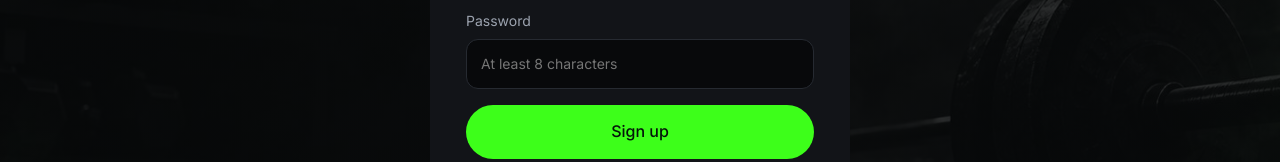
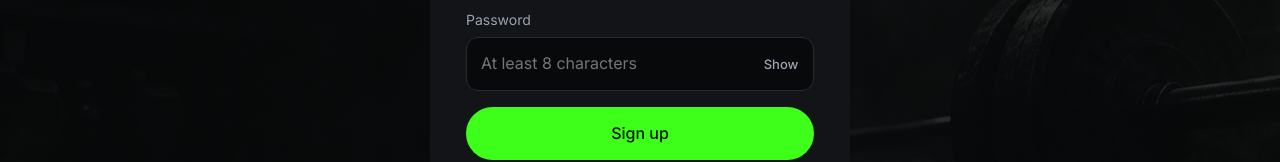
Before and after one commit to 202612698-lab/muscle-hub, a plain HTML site: page signup.html in a window 1280 px wide. Shown: the part 465-627 px from the top of the page. Drawn offline with Linux system fonts and the light colour scheme.

Commit message:
Add password visibility controls

```diff
--- a/css/style.css
+++ b/css/style.css
@@ -1158,3 +1158,38 @@ h3 {
 :where(main, footer, .wiz) :is(strong, b) {
   font-weight: 500;
 }
+
+
+.auth-password {
+  display: grid;
+  gap: 6px;
+}
+.auth-password-field {
+  position: relative;
+}
+.auth-password-field input {
+  width: 100%;
+}
+.auth-password-field:has(.password-toggle:not([hidden])) input {
+  padding-inline-end: 4.5rem;
+}
+.auth-password-field input::-ms-reveal {
+  display: none;
+}
+.password-toggle {
+  position: absolute;
+  inset: 4px 5px 4px auto;
+  min-width: 3.5rem;
+  padding: 0 8px;
+  border: 1px solid transparent;
+  border-radius: 8px;
+  background: transparent;
+  color: var(--muted);
+  font: 500 13px Inter, system-ui, sans-serif;
+  cursor: pointer;
+}
+.password-toggle:hover,
+.password-toggle:focus-visible {
+  border-color: var(--line);
+  color: var(--text);
+}
--- a/js/auth.js
+++ b/js/auth.js
@@ -231,6 +231,15 @@
 
   function bindAuthForm() {
     const form = document.querySelector(".auth-card");
+    const passwordInput = form.querySelector("#auth-password");
+    const toggle = form.querySelector(".password-toggle");
+    toggle.hidden = false;
+    toggle.addEventListener("click", () => {
+      const visible = passwordInput.type === "password";
+      passwordInput.type = visible ? "text" : "password";
+      toggle.textContent = visible ? "Hide" : "Show";
+      toggle.setAttribute("aria-label", visible ? "Hide password" : "Show password");
+    });
     const button = form.querySelector("button[type=submit]");
     const signup = filename === "signup.html";
     button.disabled = false;
--- a/signup.html
+++ b/signup.html
@@ -30,13 +30,20 @@
           autocomplete="email"
           placeholder="you@example.com"
           required=""
-          type="email" /></label><label>Password<input
-          name="password"
-          autocomplete="new-password"
-          minlength="8"
-          placeholder="At least 8 characters"
-          required=""
-          type="password" /></label>
+          type="email" /></label>
+      <div class="auth-password">
+        <label for="auth-password">Password</label>
+        <div class="auth-password-field">
+          <input id="auth-password"
+            name="password"
+            autocomplete="new-password"
+            minlength="8"
+            placeholder="At least 8 characters"
+            required=""
+            type="password" />
+          <button class="password-toggle" type="button" aria-controls="auth-password" aria-label="Show password" hidden>Show</button>
+        </div>
+      </div>
       <button class="btn" type="submit" disabled>Sign up</button>
       <p class="alt">
         Already have an account? <a href="login.html">Log in</a>
```
Also changed, not shown: login.html (+13 -6 lines).
